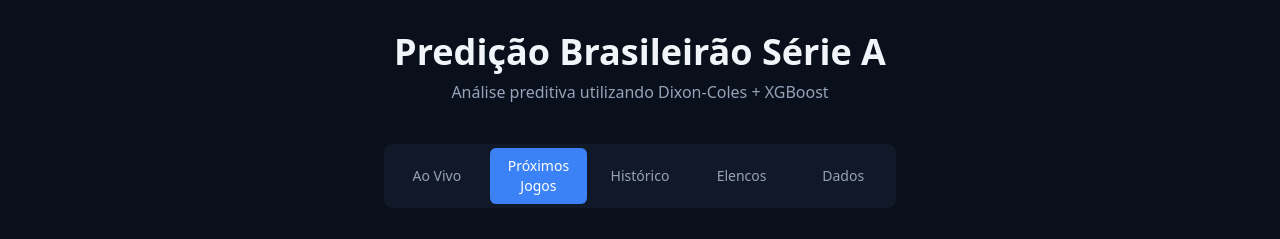
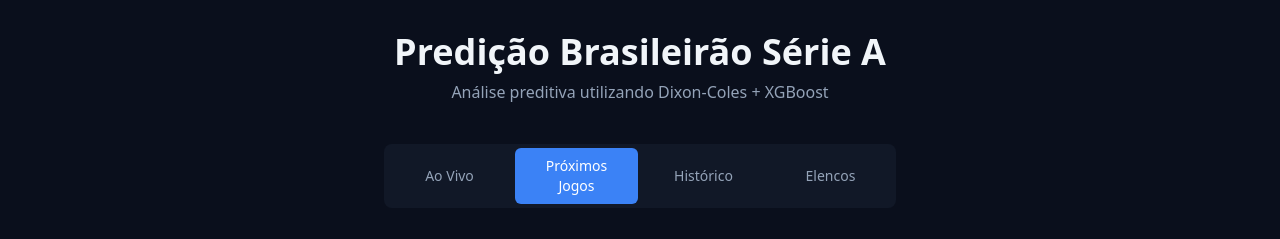
Before and after one commit to gustavvmendes/soccerbet-analytics_v2, a Next.js app in the folder frontend/: page / in a window 1280 px wide. Shown: the top 239 px of the page. Built offline with nearby package versions, Linux system fonts and the light colour scheme; no server answers.

Commit message:
Feat: Removido botao de coletar dados manualmente

```diff
--- a/frontend/src/app/page.tsx
+++ b/frontend/src/app/page.tsx
@@ -38,7 +38,7 @@
           ["upcoming", "Próximos Jogos"],
           ["history", "Histórico"],
           ["squads", "Elencos"],
-          ["data", "Dados"],
+          // ["data", "Dados"],
         ] as [Tab, string][]).map(([key, label]) => (
           <button
             key={key}
@@ -66,8 +66,8 @@
       {/* Tab: Elencos */}
       {activeTab === "squads" && <TeamSquad teams={teams} />}
 
-      {/* Tab: Dados */}
-      {activeTab === "data" && <DataManager />}
+      {/* Tab: Dados (COMENTADO) */}
+      {/* {activeTab === "data" && <DataManager />} */}
     </main>
   );
 }
```
